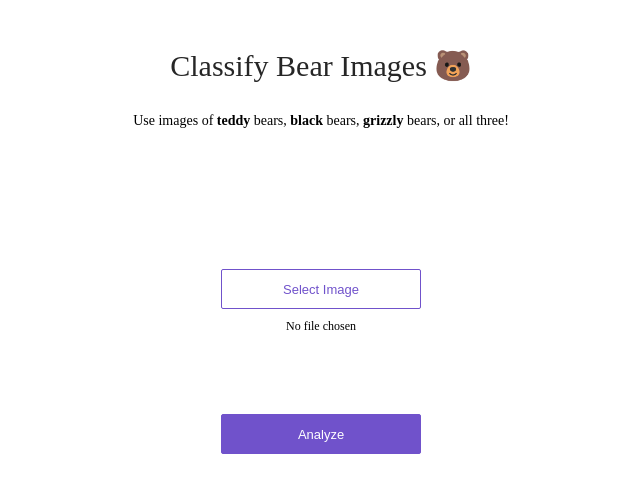
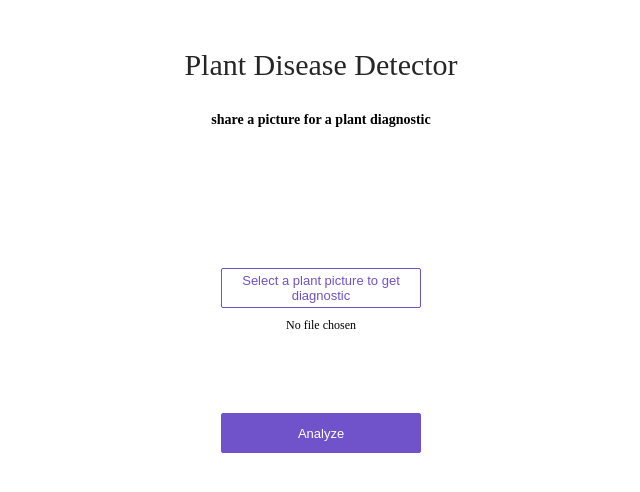
Before and after one commit to viritaromero/Plant-Diseases-Detector-Web-App, a plain HTML site: page app/view/index.html in a window 1280 px wide. Shown: the whole page, without its empty margins (319-959 px from the left). Drawn offline with Linux system fonts and the light colour scheme.

Commit message:
Update index.html

```diff
--- a/app/view/index.html
+++ b/app/view/index.html
@@ -7,10 +7,10 @@
 <body>
 <div>
     <div class='center'>
-        <div class='title'>Classify Bear Images 🐻</div>
+        <div class='title'>Plant Disease Detector</div>
         <p>
-            Use images of <strong>teddy</strong> bears, <strong>black</strong> bears, <strong>grizzly</strong> bears, or
-            all three!
+             <strong>share a picture for a plant diagnostic</strong>
+
         </p>
         <div class='content'>
             <div class='no-display'>
@@ -21,7 +21,7 @@
                        accept='image/*'
                        onchange='showPicked(this)'>
             </div>
-            <button class='choose-file-button' type='button' onclick='showPicker()'>Select Image</button>
+            <button class='choose-file-button' type='button' onclick='showPicker()'>Select a plant picture to get diagnostic</button>
             <div class='upload-label'>
                 <label id='upload-label'>No file chosen</label>
             </div>
```
